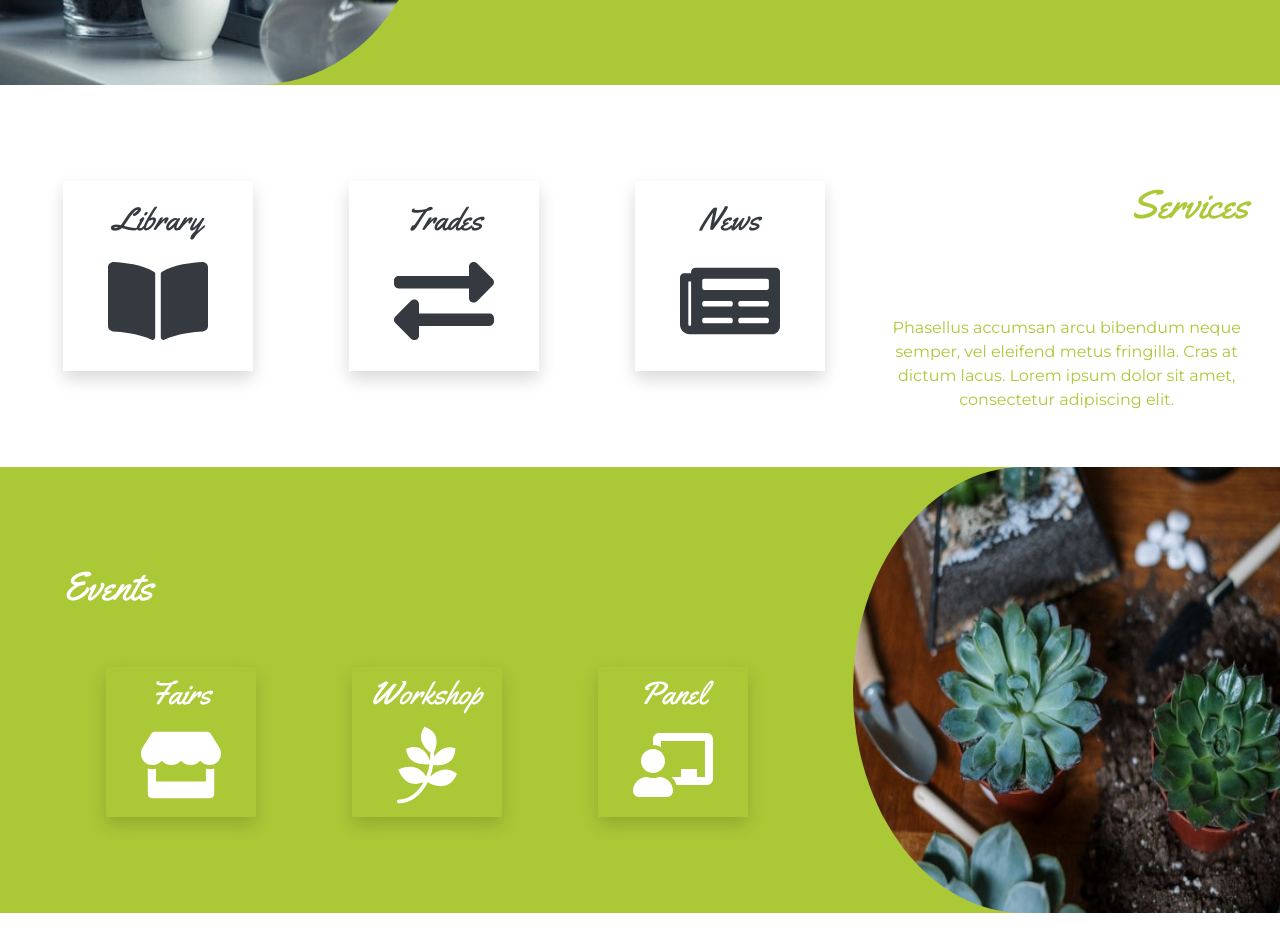
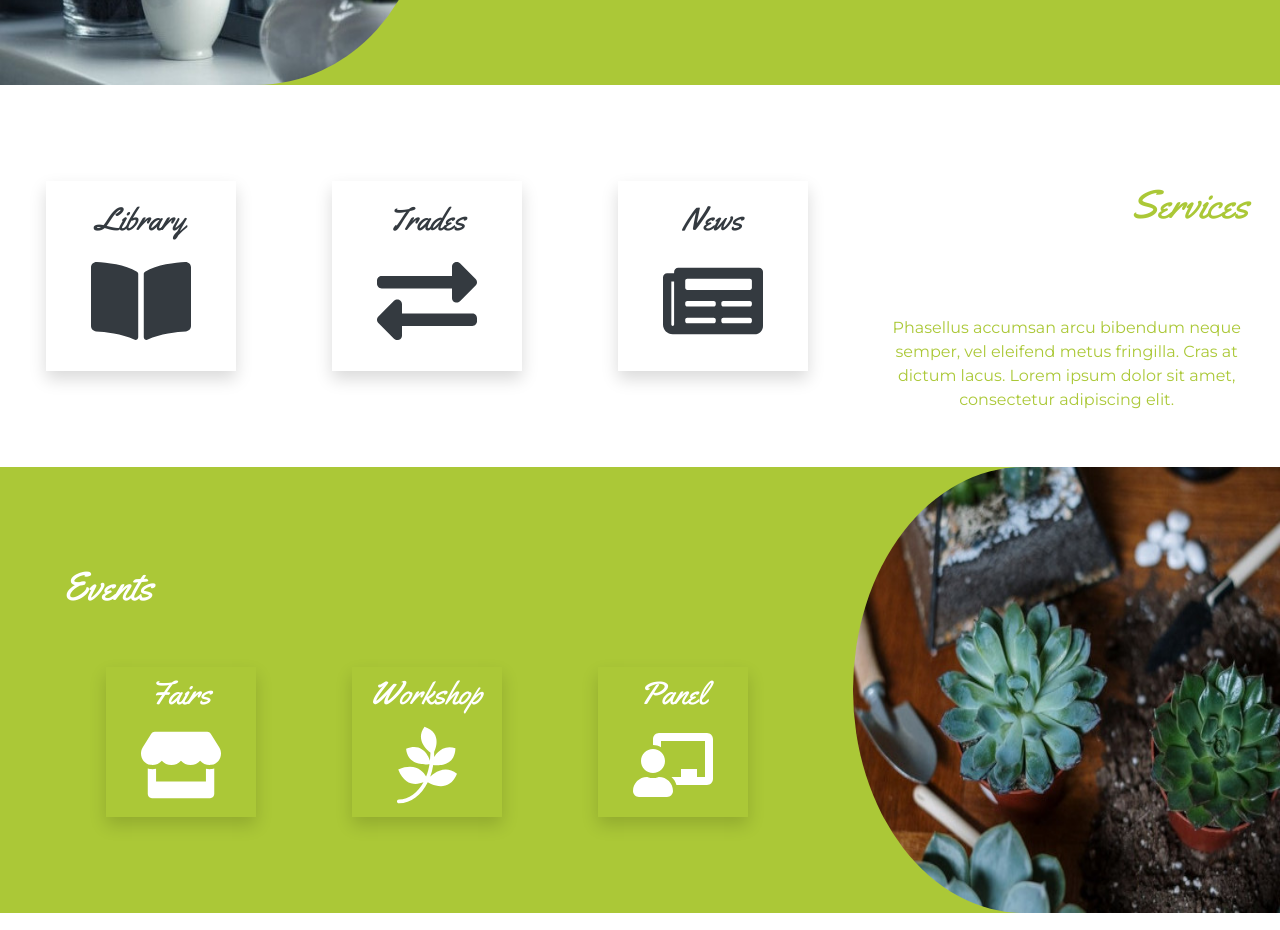
Before and after one commit to RebecaPastl/succulent-club, a React (Create React App) app: page / in a window 1280 px wide. Shown: the part 960-1890 px from the top of the page. Built offline with nearby package versions, Linux system fonts and the light colour scheme.

Commit message:
tweak services component

```diff
--- a/src/components/Services.js
+++ b/src/components/Services.js
@@ -25,7 +25,8 @@ class Services extends React.Component {
                     </div>
                 </Col>
                 <Col className='text-dark my-5' sm={8}>
-                <div className='h-100 d-flex align-items-center'>                    <Card className='rounded-0 border-0 shadow mx-lg-5 my-5' style={{minWidth:190, maxWidth:190, height:190}}>
+                    <div className='h-100 d-flex align-items-center justify-content-center'>
+                        <Card className='rounded-0 border-0 shadow mx-lg-5 my-5' style={{minWidth:190, maxWidth:190, height:190}}>
                             <Card.Body className='h-50 mw-50'>
                                 <Card.Title>
                                     <h2>Library</h2>
@@ -41,7 +42,7 @@ class Services extends React.Component {
                                 <FaExchangeAlt size={100}/>
                             </Card.Body>
                         </Card>
-                    <Card className='rounded-0 border-0 shadow mx-lg-5 my-5' style={{minWidth:190, maxWidth:190, height:190}}    >
+                        <Card className='rounded-0 border-0 shadow mx-lg-5 my-5' style={{minWidth:190, maxWidth:190, height:190}}>
                             <Card.Body>
                                 <Card.Title>
                                     <h2>News</h2>
```
Lines whose indentation alone changed are shown as unchanged.
